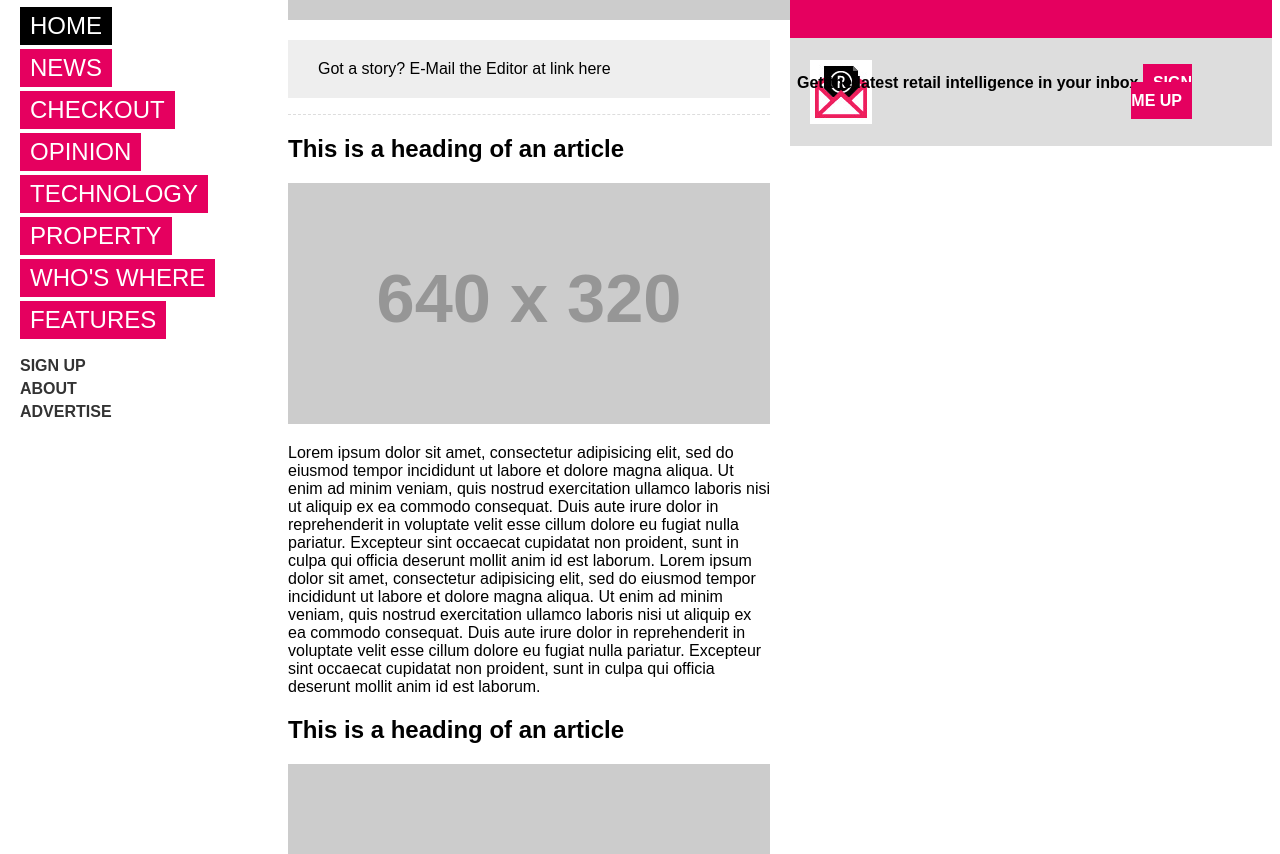
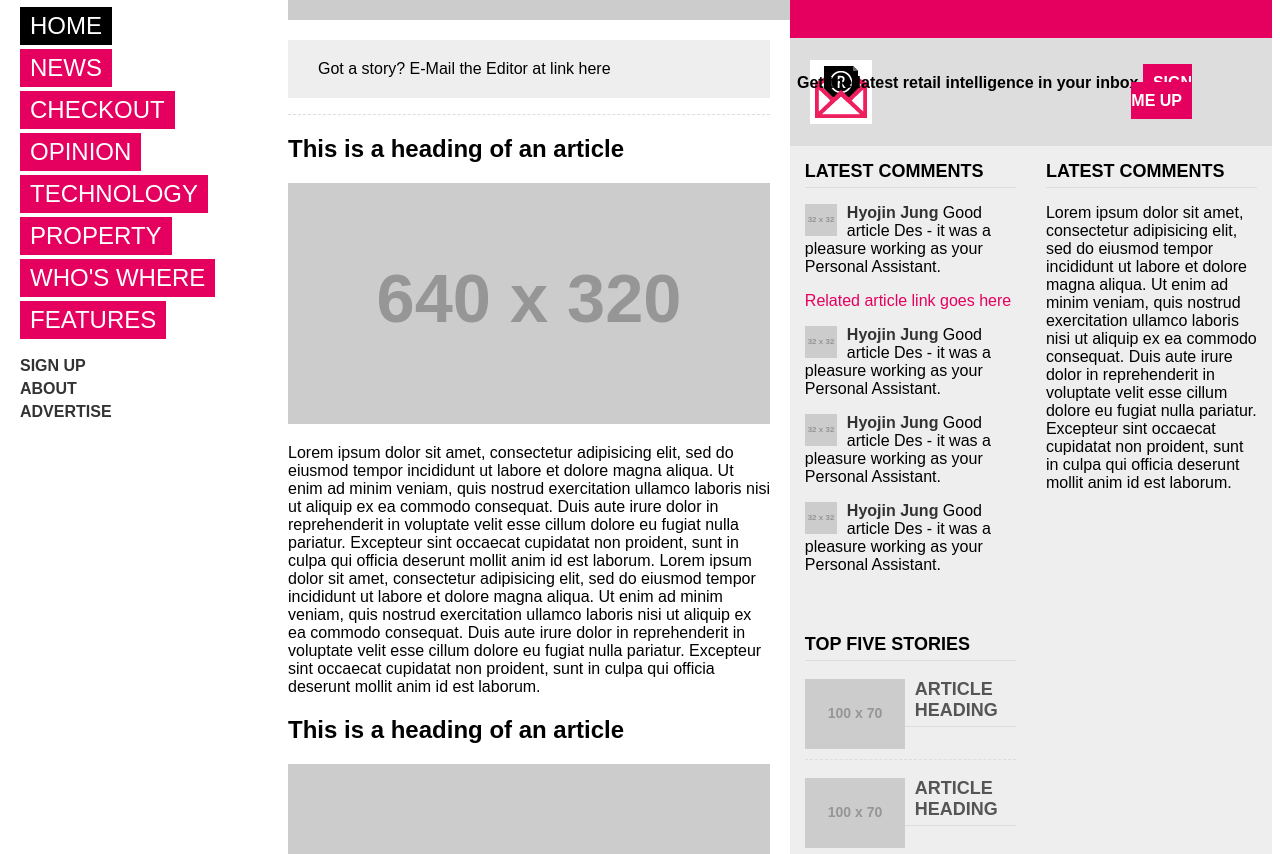
Before and after one commit to hyojinaaa/register-remake, a plain HTML site: page index.html in a window 1280 px wide. Shown: the part 68-922 px from the top of the page. Drawn offline with Linux system fonts and the light colour scheme; placeholder pictures from the web are drawn by us.

Commit message:
Add more contents for aside

```diff
--- a/css/styles.css
+++ b/css/styles.css
@@ -150,6 +150,7 @@ article img {
 #extra {
 	width: 49%;
 	float: right;
+	background-color: #eeeeee;
 }
 
 #social {
@@ -189,3 +190,75 @@ article img {
 #newsletter a:hover {
 	background-color: #333333;
 }
+
+#left {
+
+	width: 50%;
+	float: left;
+	padding-right: 15px;
+	padding-left: 15px;
+	box-sizing: border-box;
+}
+
+#right {
+
+	width: 50%;
+	float: right;
+	padding-left: 15px;
+	padding-right: 15px;
+	box-sizing: border-box;
+}
+
+#extra section h1 {
+	text-transform: uppercase;
+	font-size: 18px;
+	border-bottom: 1px solid #dddddd;
+	padding-bottom: 5px;
+}
+
+#comments img {
+	float: left;
+	margin-right: 10px;
+}
+
+#comments p a {
+	font-weight: bold;
+	text-decoration: none;
+	color: #333333;
+}
+
+#comments a:hover {
+	color: #111111;
+	text-decoration: underline;
+}
+
+#comments article > a {
+	color: #e5005f;
+	text-decoration: none;
+}
+
+#extra section {
+	margin-bottom: 60px;
+}
+
+#top-5 img {
+	float: left;
+	margin-right: 10px;
+
+}
+
+#top-5 article:after {
+	content: ' ';
+	display: block;
+	clear: both;
+}
+
+#top-5 article {
+	border-bottom: 1px dashed #dddddd;
+	padding-bottom: 10px;
+}
+
+#top-5 a {
+	text-decoration: none;
+	color: #555555;
+}
--- a/index.html
+++ b/index.html
@@ -134,6 +134,70 @@
 			<p>Get the latest retail intelligence in your inbox <a href="#">Sign me up</a></p>
 		</div>
 
+			<div id="left">
+				<section id="comments">
+					<h1>Latest Comments</h1>
+					<article>
+						<img src="http://placehold.it/32x32" alt="Profile">
+						<p><a href="#">Hyojin Jung</a> Good article Des - it was a pleasure working as your Personal Assistant.</p>
+						<a href="#">Related article link goes here</a>
+					</article>
+
+					<article id="comments">
+						<img src="http://placehold.it/32x32" alt="Profile">
+						<p><a href="#">Hyojin Jung</a> Good article Des - it was a pleasure working as your Personal Assistant.</p>
+					</article>
+
+					<article id="comments">
+						<img src="http://placehold.it/32x32" alt="Profile">
+						<p><a href="#">Hyojin Jung</a> Good article Des - it was a pleasure working as your Personal Assistant.</p>
+					</article>
+
+					<article id="comments">
+						<img src="http://placehold.it/32x32" alt="Profile">
+						<p><a href="#">Hyojin Jung</a> Good article Des - it was a pleasure working as your Personal Assistant.</p>
+					</article>
+				</section>
+
+				<section id="top-5">
+					<h1>Top five stories</h1>
+					<div>
+						<article>
+							<img src="http://placehold.it/100x70">
+							<h1><a href="#">Article Heading</a></h1>
+						</article>
+						<article>
+							<img src="http://placehold.it/100x70">
+							<h1><a href="#">Article Heading</a></h1>
+						</article>
+						<article>
+							<img src="http://placehold.it/100x70">
+							<h1><a href="#">Article Heading</a></h1>
+						</article>
+						<article>
+							<img src="http://placehold.it/100x70">
+							<h1><a href="#">Article Heading</a></h1>
+						</article>
+						<article>
+							<img src="http://placehold.it/100x70">
+							<h1><a href="#">Article Heading</a></h1>
+						</article>
+					</div>
+
+				</section>
+			</div>
+			<div id="right">
+				<section>
+					<h1>Latest Comments</h1>
+					<p>Lorem ipsum dolor sit amet, consectetur adipisicing elit, sed do eiusmod
+					tempor incididunt ut labore et dolore magna aliqua. Ut enim ad minim veniam,
+					quis nostrud exercitation ullamco laboris nisi ut aliquip ex ea commodo
+					consequat. Duis aute irure dolor in reprehenderit in voluptate velit esse
+					cillum dolore eu fugiat nulla pariatur. Excepteur sint occaecat cupidatat non
+					proident, sunt in culpa qui officia deserunt mollit anim id est laborum.</p>
+				</section>
+			</div>
+
 		</div>
 
 	</body>
```
